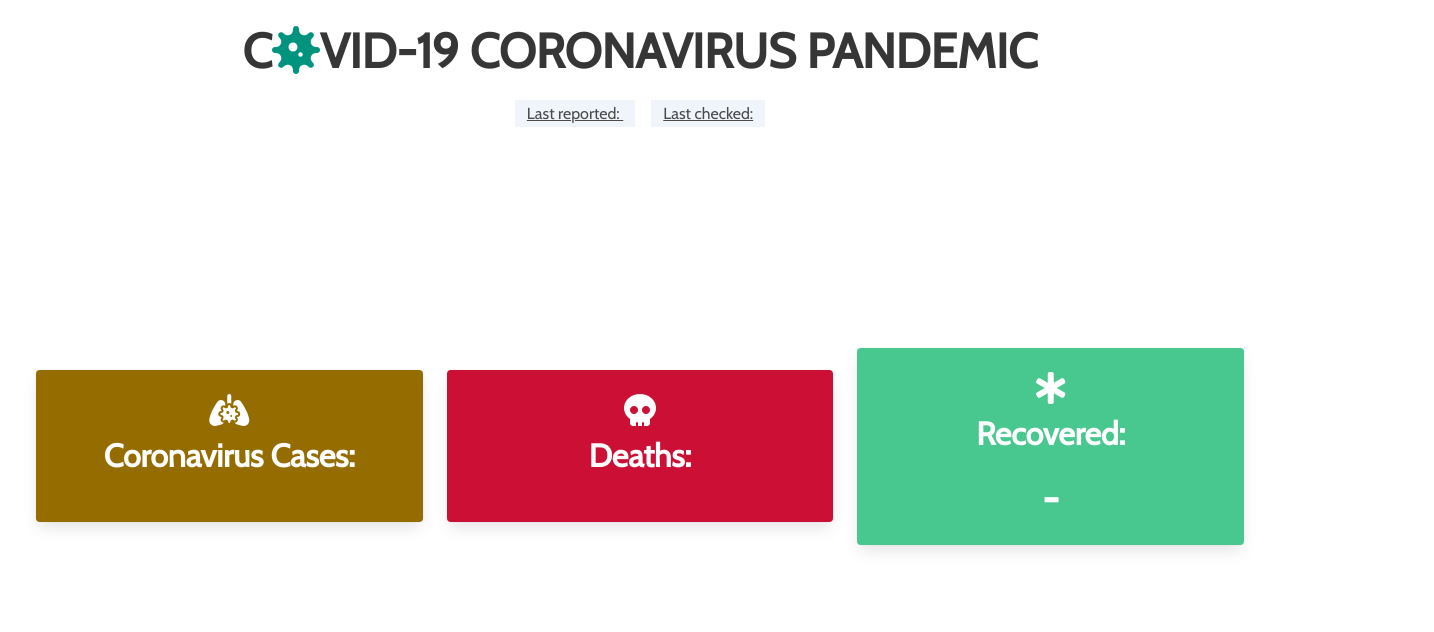
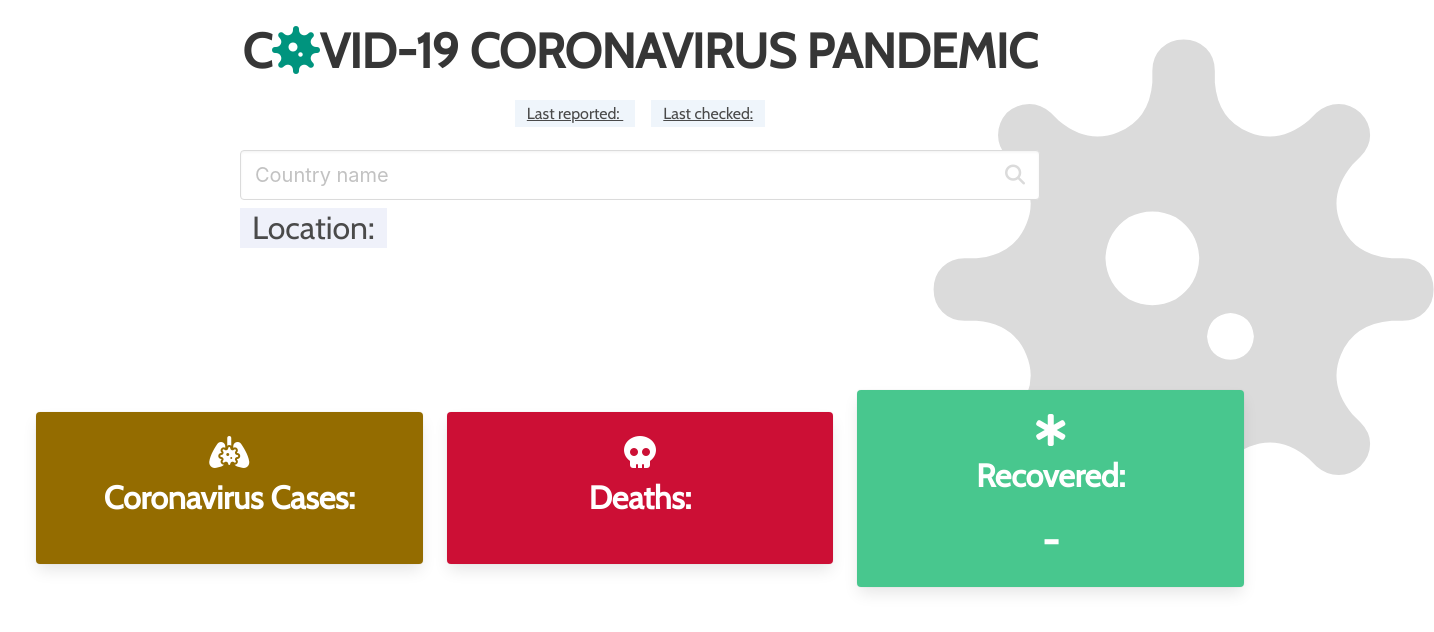
Before and after one commit to C01dy/covid-19-stats, a Vue app: page / in a window 1280 px wide. Shown: the top 632 px of the page, 1434 px wide, since content can reach past the window. Built offline with nearby package versions, Linux system fonts and the light colour scheme; no server answers.

Commit message:
added search country, fixed total info, added animations

```diff
--- a/package.json
+++ b/package.json
@@ -8,8 +8,10 @@
     "lint": "vue-cli-service lint"
   },
   "dependencies": {
+    "animejs": "^3.2.1",
     "bulma": "^0.9.3",
     "core-js": "^3.6.5",
+    "lodash": "^4.17.21",
     "vue": "^3.0.0"
   },
   "devDependencies": {
--- a/src/App.vue
+++ b/src/App.vue
@@ -1,10 +1,13 @@
 <template>
+  <i
+    class="fas fa-virus has-text-primary-dark has-text-grey-lighter background-virus"
+  ></i>
   <header
     class="main-header is-flex is-flex-direction-column is-align-items-center"
   >
     <h1 class="title is-1 mt-5 ">
-      C<i class="fas fa-virus has-text-primary-dark"></i>VID-19
-      CORONAVIRUS PANDEMIC
+      C<i class="fas fa-virus has-text-primary-dark"></i>VID-19 CORONAVIRUS
+      PANDEMIC
     </h1>
     <span class="last-info">
       <span
@@ -15,13 +18,36 @@
       <span
         class="last last-checked has-background-info-light pl-3 pr-3 pt-1 pb-1 m-2 is-underlined"
       >
-        Last checked: {{ totalNumbers.lastChecked }}
+        Last checked: {{ lastChecked }}
       </span>
     </span>
   </header>
+  <section
+    class="search-bar-container is-flex is-flex-direction-column is-align-items-center mt-5"
+    style="width: 800px"
+  >
+    <div class="control has-icons-right">
+      <input
+        v-model="currentCountry"
+        @input="getCountryStats"
+        class="input is-medium "
+        type="text"
+        placeholder="Country name"
+        style="width: 800px"
+      />
+      <span class="icon is-right">
+        <i class="fas fa-search"></i>
+      </span>
+    </div>
+    <div class="location is-align-self-flex-start">
+      <h3 class="subtitle is-3 has-background-link-light pl-3 pr-3 mt-2">
+        Location: {{ totalNumbers.location }}
+      </h3>
+    </div>
+  </section>
   <section class="total-stats columns is-desktop is-vcentered">
     <div class="total-stats__cases column">
-      <div class="card has-background-warning-dark">
+      <div class="card total-stats-card has-background-warning-dark">
         <div
           class="card-content is-flex is-flex-direction-column is-align-items-center"
         >
@@ -35,7 +61,9 @@
     </div>
 
     <div class="total-stats__deaths column">
-      <div class="card has-background-danger-dark">
+      <div
+        class="card total-stats-card total-stats-card has-background-danger-dark"
+      >
         <div
           class="card-content is-flex is-flex-direction-column is-align-items-center"
         >
@@ -46,8 +74,8 @@
       </div>
     </div>
 
-    <div class="total-stats__deaths column">
-      <div class="card has-background-success">
+    <div class="total-stats__recovered column">
+      <div class="card total-stats-card has-background-success">
         <div
           class="card-content is-flex is-flex-direction-column is-align-items-center"
         >
@@ -64,17 +92,44 @@
 
 <script>
 import { getTotalNumbers } from './api';
+import anime from 'animejs/lib/anime.es.js';
+import _ from 'lodash';
 export default {
   name: 'App',
   data() {
     return {
       topMovieList: [],
       totalNumbers: {},
+      currentCountry: '',
+      selectedCountryStats: null,
+      lastChecked: null,
     };
   },
-  methods: {},
+  methods: {
+    getCountryStats: _.debounce(function() {
+      getTotalNumbers(this.currentCountry).then((res) => {
+        anime
+          .timeline({
+            duration: 600,
+          })
+          .add({
+            targets: '.total-stats-card',
+            scale: 1.2,
+          })
+          .add({
+            targets: '.total-stats-card',
+            scale: 1,
+          });
+        this.totalNumbers = res.data;
+        this.lastChecked = res.data.lastChecked;
+      });
+    }, 500),
+  },
   mounted() {
-    getTotalNumbers().then((res) => (this.totalNumbers = res.data));
+    getTotalNumbers().then((res) => {
+      this.totalNumbers = res.data;
+      this.lastChecked = res.data.lastChecked;
+    });
   },
 };
 </script>
@@ -91,7 +146,19 @@ h3 {
 }
 
 .total-stats {
-  height: 80vh;
+  height: 60vh;
   margin: 0 1.5em;
 }
+
+.background-virus {
+  position: absolute;
+  font-size: 500px;
+  right: -12%;
+  z-index: -999;
+  top: 5%;
+}
+
+.search-bar-container {
+  margin: 0 auto;
+}
 </style>
--- a/src/api/index.js
+++ b/src/api/index.js
@@ -10,10 +10,14 @@ export async function fetchDataFromAPI(url = '') {
   return res.json();
 }
 
-export async function getTotalNumbers() {
-  return await fetchDataFromAPI('/total');
+export async function getTotalNumbers(country = '') {
+  return await fetchDataFromAPI('/total' + '?country=' + country);
 }
 
 export async function getAllCountriesStats() {
   return await fetchDataFromAPI('/stats');
 }
+
+export async function getTargetCountryStats(country = '') {
+  return await fetchDataFromAPI('/stats?country=' + country);
+}
```
Also changed, not shown: 1 other file (tests, documents, lock files or other folders).
